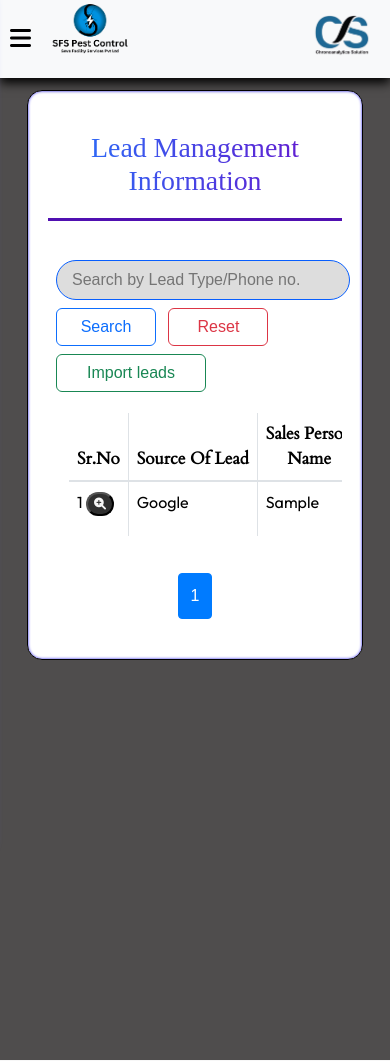
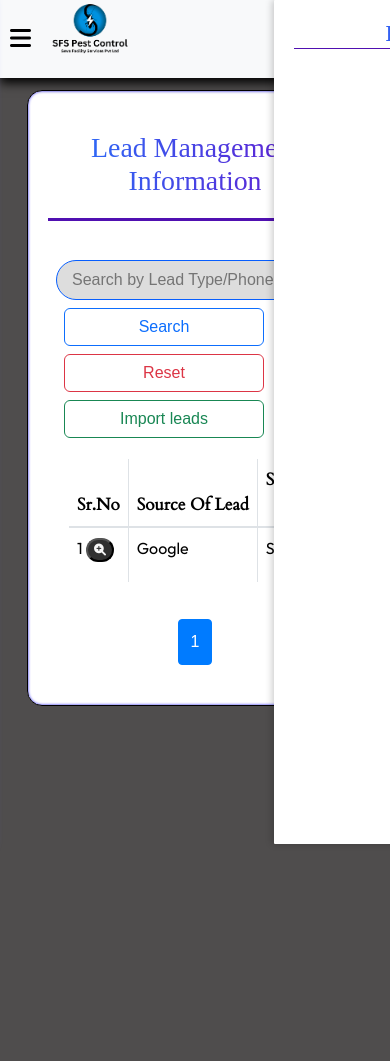
Before and after one commit to codingwithamol/crm_main, a Django app: page /display_lead_management in a window 390 px wide. Shown: the top 1061 px of the page. Run offline with Django 5.2, Linux system fonts and the light colour scheme; tables that the repository leaves empty hold one stand-in row (values such as "Sample post"); parts of the project's set-up code (start-up, migrations or seed data) failed here and were passed over; some libraries are stand-ins or nearby versions; some web fonts are replaced.

Commit message:
Code Update

```diff
--- a/templates/display_customer.html
+++ b/templates/display_customer.html
@@ -265,11 +265,11 @@
             top: 0;
             z-index: 1000;
             right: -100%;
-            width: 40%;
+            width: 60vh;
             height: 100%;
             background-color: white;
             box-shadow: -2px 0 7px rgba(0, 0, 0, 0.2);
-            border-radius: 30px;
+            border-radius: 1px;
             transition: 0.3s;
             overflow-y: auto;
             padding: 20px;
@@ -387,7 +387,7 @@
 <body>
     {% include 'sidebar.html' %}
 
-    <div class="container-fluid">
+    <div class="container-fluid" style="min-height: 100vh !important;">
         <div class="row">
             <div class="col-md-12 ">
                 <div class="col-12 ">
--- a/templates/display_invoice.html
+++ b/templates/display_invoice.html
@@ -430,7 +430,7 @@
 <body>
     {% include 'sidebar.html' %}
 
-    <div class="container-fluid">
+    <div class="container-fluid" style="min-height: 100vh !important;">
         <div class="row">
             <div class="col-md-12">
                 <div class="col">
--- a/templates/display_lead_management.html
+++ b/templates/display_lead_management.html
@@ -317,11 +317,11 @@
             top: 0;
             z-index: 1000;
             right: -100%;
-            width: 40%;
+            width: 60vh;
             height: 100%;
             background-color: white;
             box-shadow: -2px 0 7px rgba(0, 0, 0, 0.2);
-            border-radius: 30px;
+            border-radius: 1px;
             transition: 0.3s;
             overflow-y: auto;
             padding: 20px;
@@ -398,6 +398,11 @@
                 /* Adjust content when sidebar is open */
             }
 
+            .modal{
+                width: 100% !important;
+                border-radius: 0% !important;
+            }
+
         }
 
         .search-form {
@@ -426,7 +431,7 @@ form input:focus {
     {% include 'sidebar.html' %}
 
 
-    <div class="container-fluid">
+    <div class="container-fluid" style="min-height: 100vh !important;">
         <div class="row">
             <div class="col-md-12">
                 <div class="col-12">
@@ -434,14 +439,15 @@ form input:focus {
                         <h1> Lead Management Information</h1>
                         <div class="search-form">
                             <form method="GET" action="{%url 'display_lead_management' %}">
+
                                 <input class="mt-4 ml-2" type="text" name="type_of_lead" value="{{ search_query }}" placeholder="Search by Lead Type/Phone no."  style="width: 100%;">
 
-                                <button style="  width:100px;" type="submit" class="btn btn-outline-primary mt-2 ml-2" >Search</button>
+                                <button style="  width:200px;" type="submit" class="btn btn-outline-primary mt-2 ml-3" >Search</button>
 
                                 <a href="{% url 'display_lead_management' %}"
-                                    class="btn btn-outline-danger ml-sm-2 mt-2 ml-2" style=" width:100px; "  >Reset</a>
+                                    class="btn btn-outline-danger ml-sm-2 mt-2 ml-3" style=" width:200px; "  >Reset</a>
 
-                                <a href="{% url 'import_leads' %}" class="btn btn-outline-success ml-sm-2 mt-2 ml-2" style=" width:150px;"  >Import leads</a>
+                                <a href="{% url 'import_leads' %}" class="btn btn-outline-success ml-sm-2 mt-2 ml-3" style=" width:200px;"  >Import leads</a>
                             </form>
                         </div>
                         <div class="container-table">
--- a/templates/display_quotation.html
+++ b/templates/display_quotation.html
@@ -417,7 +417,7 @@
 <body>
     {% include 'sidebar.html' %}
 
-    <div class="container-fluid">
+    <div class="container-fluid" style="min-height: 100vh !important;">
         <div class="row">
             <div class="col-md-12">
                 <div class="col-12">
--- a/templates/display_reschedule.html
+++ b/templates/display_reschedule.html
@@ -366,7 +366,7 @@
 <body>
     {% include 'sidebar.html' %}
 
-    <div class="container-fluid">
+    <div class="container-fluid" style="min-height: 100vh !important;">
         <div class="row">
             <div class="col-md-12 ">
                 <div class="col-12 ">
--- a/templates/display_service_management.html
+++ b/templates/display_service_management.html
@@ -265,11 +265,11 @@
             top: 0;
             z-index: 1000;
             right: -100%;
-            width: 40%;
+            width: 60vh;
             height: 100%;
             background-color: white;
             box-shadow: -2px 0 7px rgba(0, 0, 0, 0.2);
-            border-radius: 30px;
+            border-radius: 1px;
             transition: 0.3s;
             overflow-y: auto;
             padding: 20px;
@@ -380,7 +380,7 @@
 <body>
     {% include 'sidebar.html' %}
 
-    <div class="container-fluid">
+    <div class="container-fluid" style="min-height: 100vh !important;">
         <div class="row">
             <div class="col-md-12 ">
                 <div class="col-12 ">
--- a/templates/edit_invoice.html
+++ b/templates/edit_invoice.html
@@ -102,7 +102,7 @@
 <body>
     {% include 'sidebar.html' %}
 
-    <div class="main-container">
+    <div class="main-container " style="min-height: 100vh !important;">
         <div class="card shadow-2-strong card-registration">
             <div class="card-body">
                 <h3 style="font-size: 40px; margin-top: 5px;">Invoice</h3>
--- a/templates/open_ai/chatbot.html
+++ b/templates/open_ai/chatbot.html
@@ -116,7 +116,7 @@
 ">
     {% include 'sidebar.html' %}
 
-    <div class="ddd mt-2" style="padding-top: 30px;background-color: rgb(46, 50, 50) !important;">
+    <div class="ddd mt-2" style="padding-top: 30px;background-color: rgb(46, 50, 50) !important; min-height: 100vh !important;">
         <div class="chat-container text-dark mt-5" style="margin-top: 100px ;">
 
             <h2 class="text-center mt-5">Gemini AI Model - Chatbot</h2>
--- a/templates/schedule_meetings/display_meeting.html
+++ b/templates/schedule_meetings/display_meeting.html
@@ -380,7 +380,7 @@
 <body>
     {% include 'sidebar.html' %}
 
-    <div class="container-fluid">
+    <div class="container-fluid" style="min-height: 100vh !important;">
         <div class="row">
             <div class="col-md-12 ">
                 <div class="col-12 mb-5">
--- a/templates/technician_work_list.html
+++ b/templates/technician_work_list.html
@@ -150,7 +150,7 @@
 <body>
 
     {% include 'sidebar.html' %}
-
+    <div style="min-height: 100vh !important;">
     <div class="technician-container">
         <h2 class="text-center">Technician Work List</h2>
         <div>
@@ -210,6 +210,7 @@
 
         <a href="/index" class="btn btn-primary">Go Back</a>
     </div>
+</div>
     <div class="container-fluid footer  " style="background-color: #f7f7f7; width:100%; margin-top:200px;">
         <div class="row p-3">
             <div class="col-md-12 text-center"> <p style="margin: 0; font-weight: 600; word-wrap: break-word;color:#000000">
```
Also changed, not shown: templates/display_followup.html (+11 -6 lines), templates/ocrapp/scan.html (+6 -4 lines).
